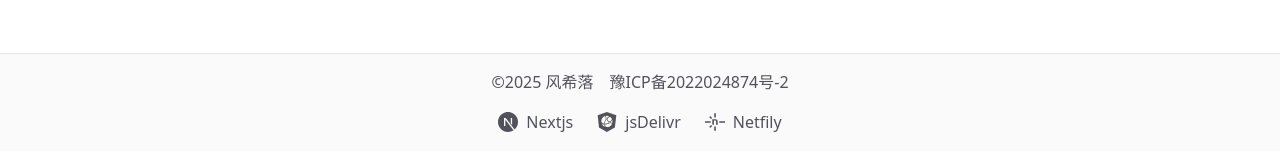
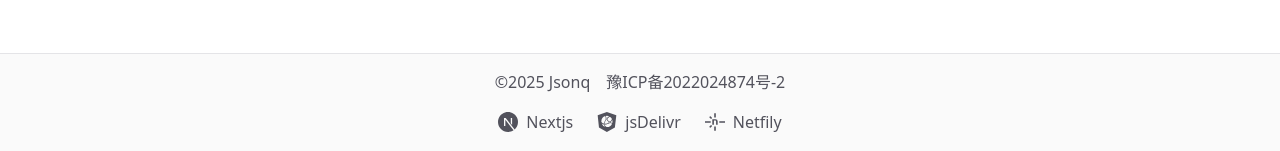
Before and after one commit to json-q/jsonq, a Next.js app: page / in a window 1280 px wide. Shown: the part 646-797 px from the top of the page. Built offline with nearby package versions, Linux system fonts and the light colour scheme; no server answers.

Commit message:
chore: add cva vscode setting and page style

```diff
--- a/app/globals.css
+++ b/app/globals.css
@@ -156,11 +156,6 @@
   width: 100%;
   max-width: 1400px;
   border-style: dashed;
-  border-color: hsl(var(--border) / 0.7);
-}
-
-.container-wrapper:is(.dark *) {
-  border-color: hsl(var(--border));
 }
 
 @media (min-width: 1400px) {
@@ -191,8 +186,8 @@
   }
 }
 
-/* shiki multi-theme */
-/* https://github.com/vercel/next.js/issues/76052#issuecomment-2676709996 */
+/* https://rehype-pretty.pages.dev/#multiple-themes-dark-and-light-mode */
+/* next 15.2.0, see: https://github.com/vercel/next.js/issues/76052#issuecomment-2676709996 */
 html[class='dark'] .prose code[data-theme],
 html[class='dark'] .prose code[data-theme] span {
   color: var(--shiki-dark);
--- a/components/layouts/page-footer/index.tsx
+++ b/components/layouts/page-footer/index.tsx
@@ -6,7 +6,7 @@ export default function PageFooter() {
     <footer className="mt-auto box-border border-t bg-zinc-50 p-2 md:p-4 dark:bg-zinc-900">
       <div className="flex flex-col items-center space-y-4 text-center">
         <div className="flex flex-col items-center gap-4 text-sm text-zinc-600 md:flex-row md:text-base dark:text-zinc-300">
-          <span aria-label="copyright">©2025 风希落</span>
+          <span aria-label="copyright">©2025 Jsonq</span>
           <Link
             aria-label="beian"
             href="https://beian.miit.gov.cn"
--- a/postcss.config.mjs
+++ b/postcss.config.mjs
@@ -1,6 +1,7 @@
 const config = {
   plugins: {
     '@tailwindcss/postcss': {},
+    autoprefixer: {},
   },
 };
 export default config;
```
